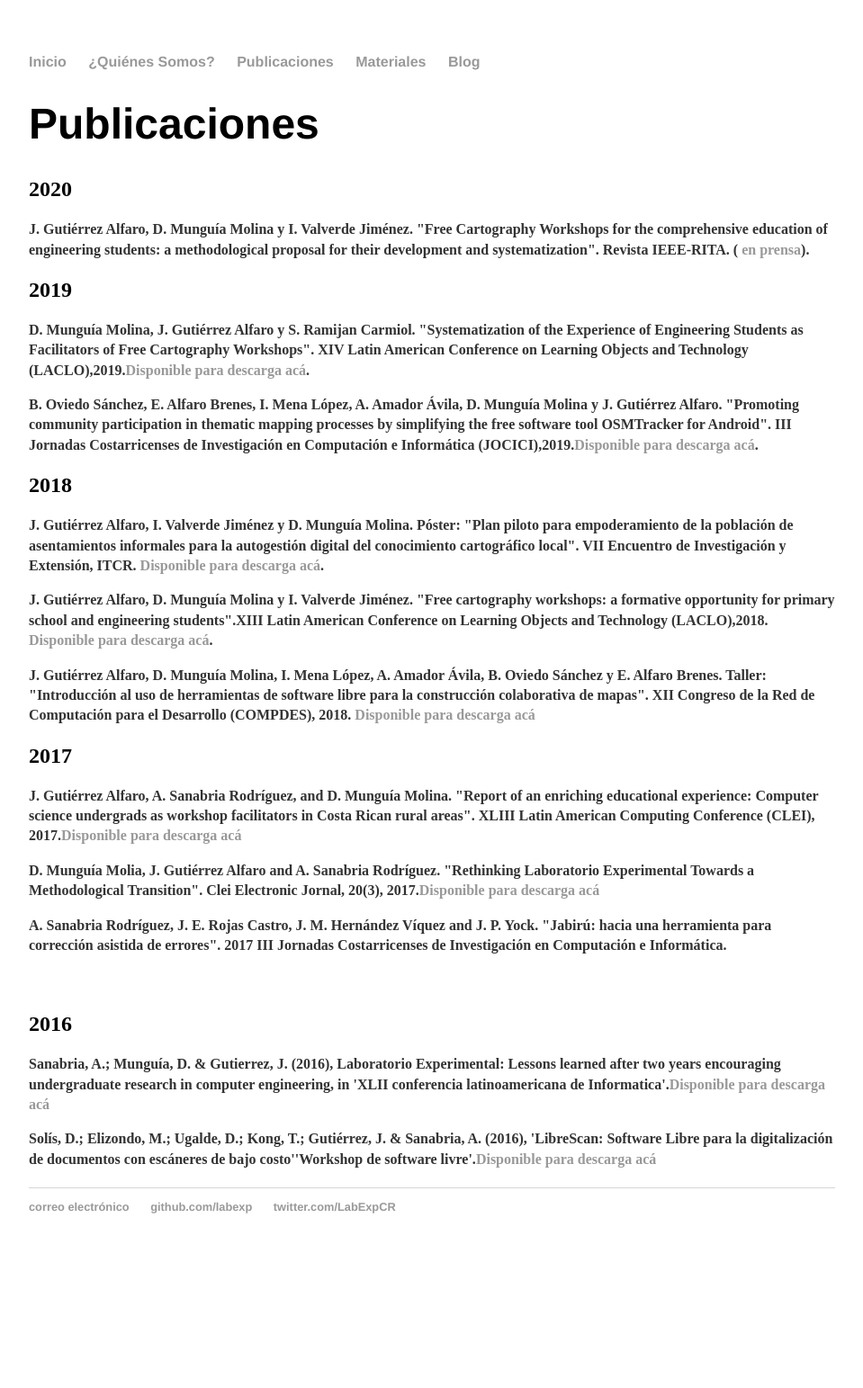
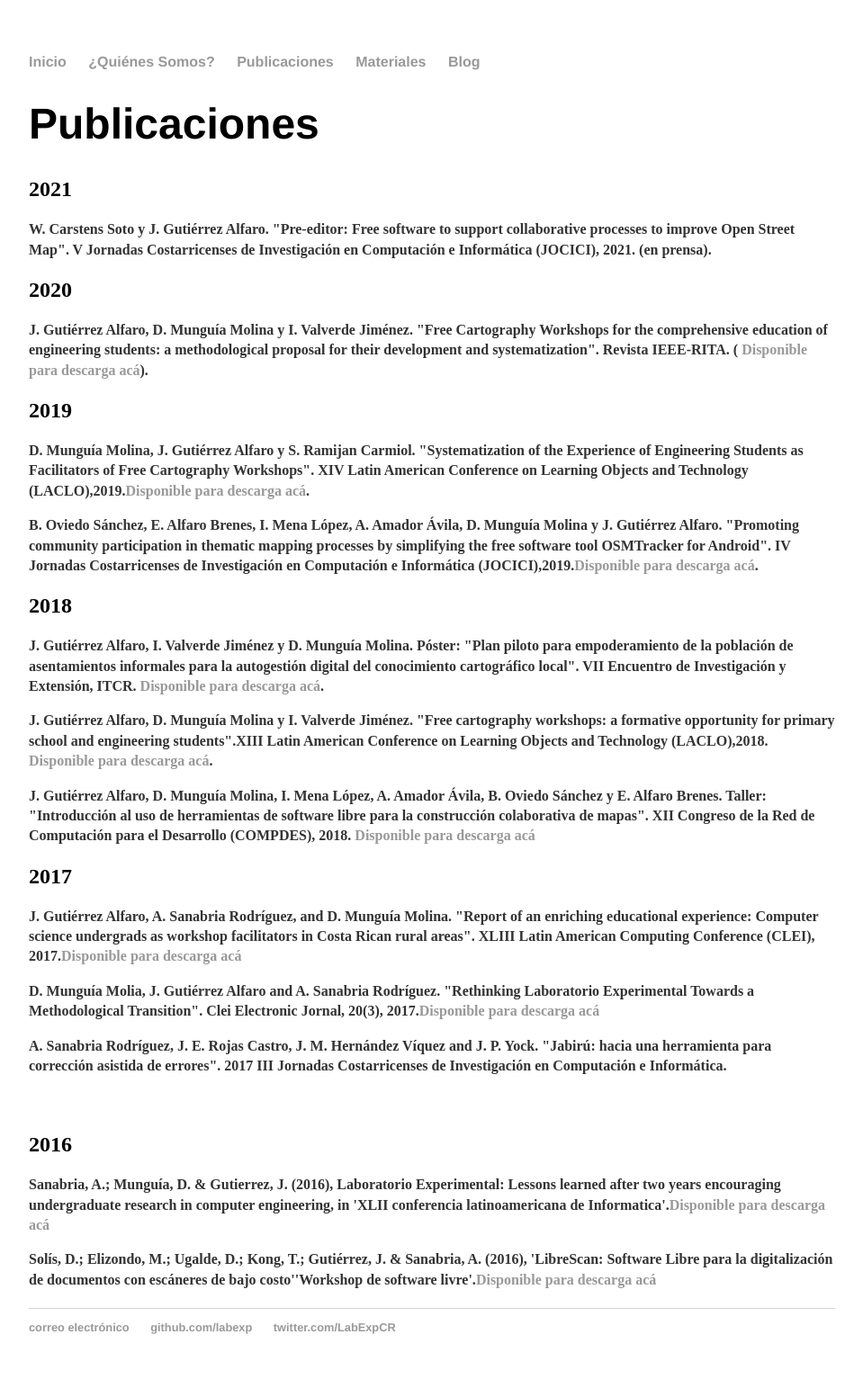
Before and after one commit to labexp/labexp.github.io, a Jekyll site: the page built from cv/index.html, in a window 1280 px wide. Shown: the whole page at 90% size, without its empty margins (160-1119 px from the left). Built offline with Jekyll 4.4.1, drawn with Linux system fonts in a browser that asks for light colours; before the commit the page ends 1409 px from its top, so only the background shows below that.

Commit message:
Añade artículo JOCICI 2021

```diff
--- a/cv/index.html
+++ b/cv/index.html
@@ -5,14 +5,16 @@
 
 <div class="about">
   <h1>Publicaciones</h1>
+
+  <h2>2021<h2/>
+    <p>W. Carstens Soto y J. Gutiérrez Alfaro. "Pre-editor: Free software to support collaborative processes to improve Open Street Map". V Jornadas Costarricenses de Investigación en Computación e Informática (JOCICI), 2021. (en prensa).</p>
+
   <h2>2020<h2/>
-    <p>J. Gutiérrez Alfaro, D. Munguía Molina y I. Valverde Jiménez. "Free Cartography Workshops for the comprehensive education of engineering students: a methodological proposal for their development and systematization". Revista IEEE-RITA. (<a href="https://ieeexplore.ieee.org/document/9235520"> en prensa</a>).</p>
-
-
+    <p>J. Gutiérrez Alfaro, D. Munguía Molina y I. Valverde Jiménez. "Free Cartography Workshops for the comprehensive education of engineering students: a methodological proposal for their development and systematization". Revista IEEE-RITA. (<a href="https://ieeexplore.ieee.org/document/9235520"> Disponible para descarga acá</a>).</p>
 
   <h2>2019<h2/>
     <p>D. Munguía Molina, J. Gutiérrez Alfaro  y S. Ramijan Carmiol. "Systematization of the Experience of Engineering Students as Facilitators of Free Cartography Workshops". XIV Latin American Conference on Learning Objects and Technology (LACLO),2019.<a href="https://doi.org/10.1109/LACLO49268.2019.00048">Disponible para descarga acá</a>.</p>
-    <p>B. Oviedo Sánchez, E. Alfaro Brenes, I. Mena López, A. Amador Ávila, D. Munguía Molina y J. Gutiérrez Alfaro. "Promoting community participation in thematic mapping processes by simplifying the free software tool OSMTracker for Android". III Jornadas Costarricenses de Investigación en Computación e Informática (JOCICI),2019.<a href="https://doi.org/10.1109/JoCICI48395.2019.9105207">Disponible para descarga acá</a>.</p>
+    <p>B. Oviedo Sánchez, E. Alfaro Brenes, I. Mena López, A. Amador Ávila, D. Munguía Molina y J. Gutiérrez Alfaro. "Promoting community participation in thematic mapping processes by simplifying the free software tool OSMTracker for Android". IV Jornadas Costarricenses de Investigación en Computación e Informática (JOCICI),2019.<a href="https://doi.org/10.1109/JoCICI48395.2019.9105207">Disponible para descarga acá</a>.</p>
 
 
   <h2>2018<h2/>
```
